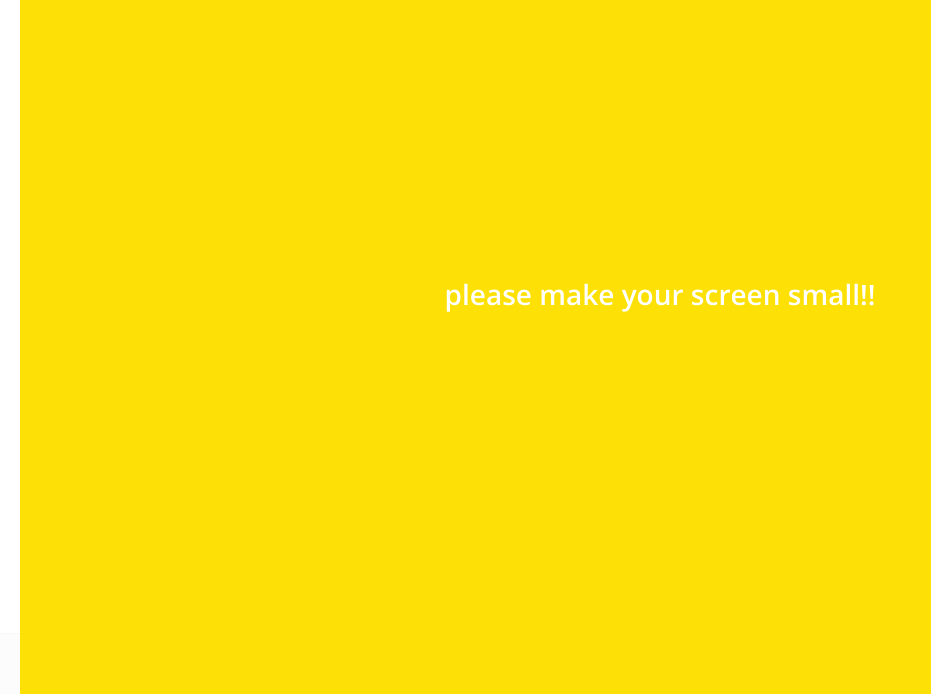
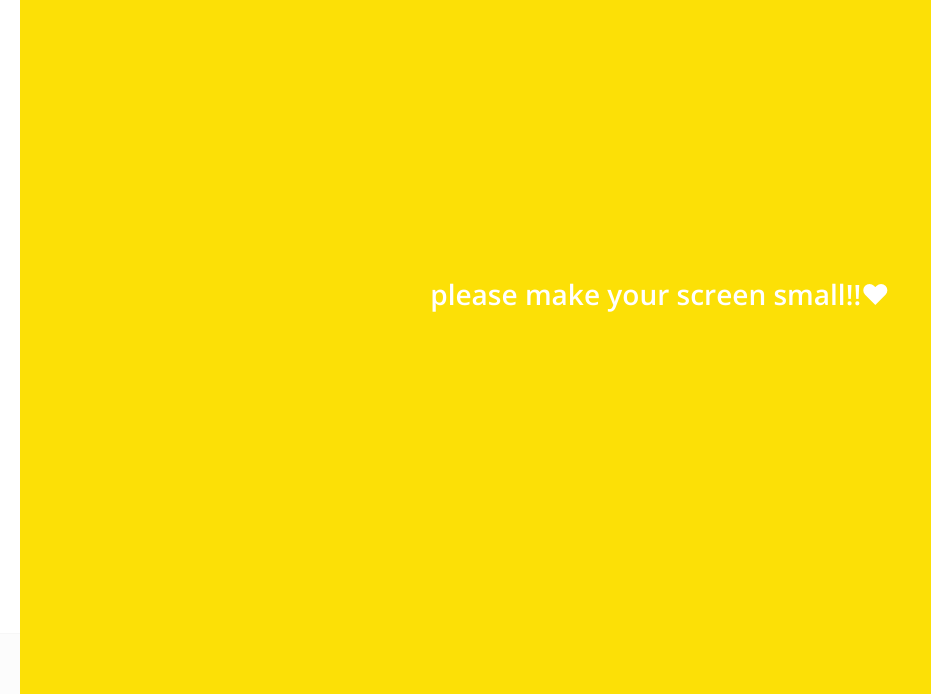
Before and after one commit to seonjin85/KaKao-clone, a plain HTML site: page index.html in a window 1280 px wide. Shown: the part 106-800 px from the top of the page, without its empty margins (0-931 px from the left). Drawn offline with nearby package versions, Linux system fonts and the light colour scheme.

Commit message:
Update index.html

```diff
--- a/index.html
+++ b/index.html
@@ -89,7 +89,7 @@
     </nav>
 
     <div class="bigScreen">
-      <span class="bigScreen__text">please make your screen small!!</span>
+      <span class="bigScreen__text">please make your screen small!!♥</span>
     </div>
   </body>
 </html>
```
